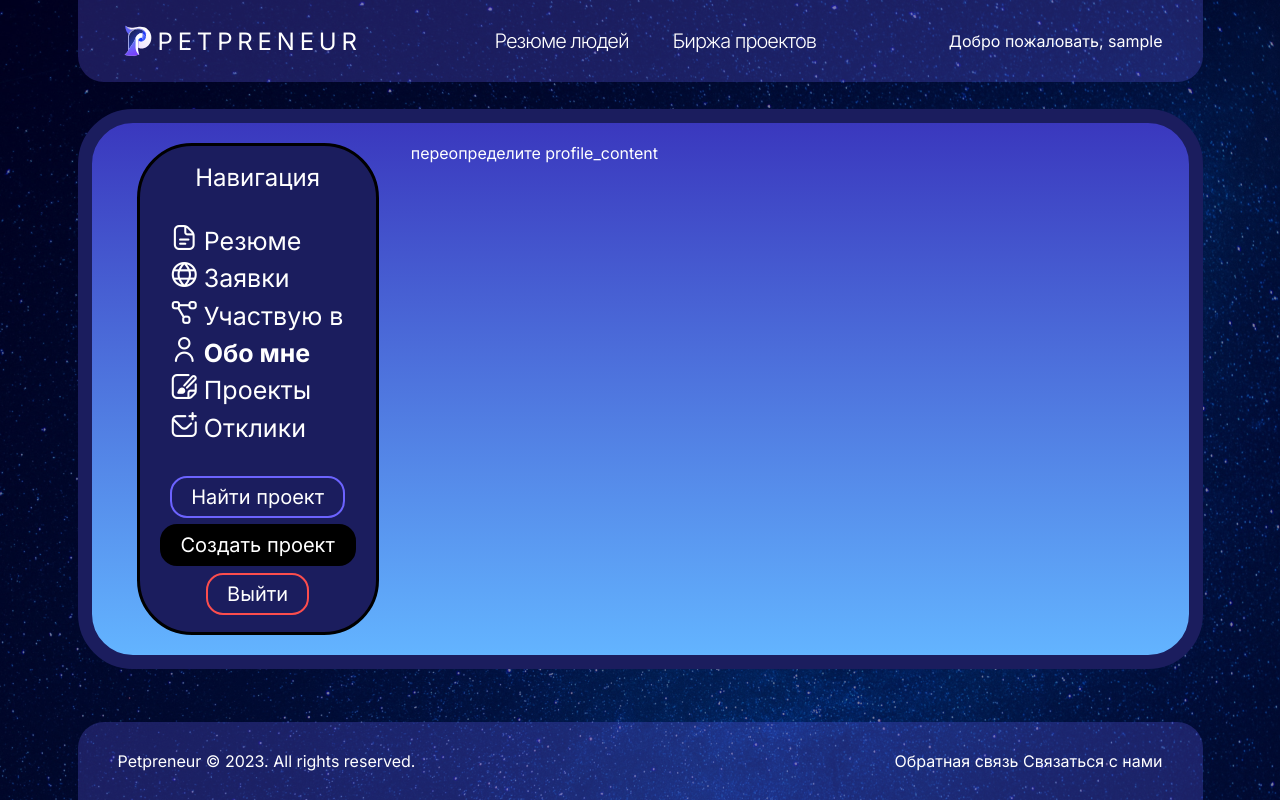
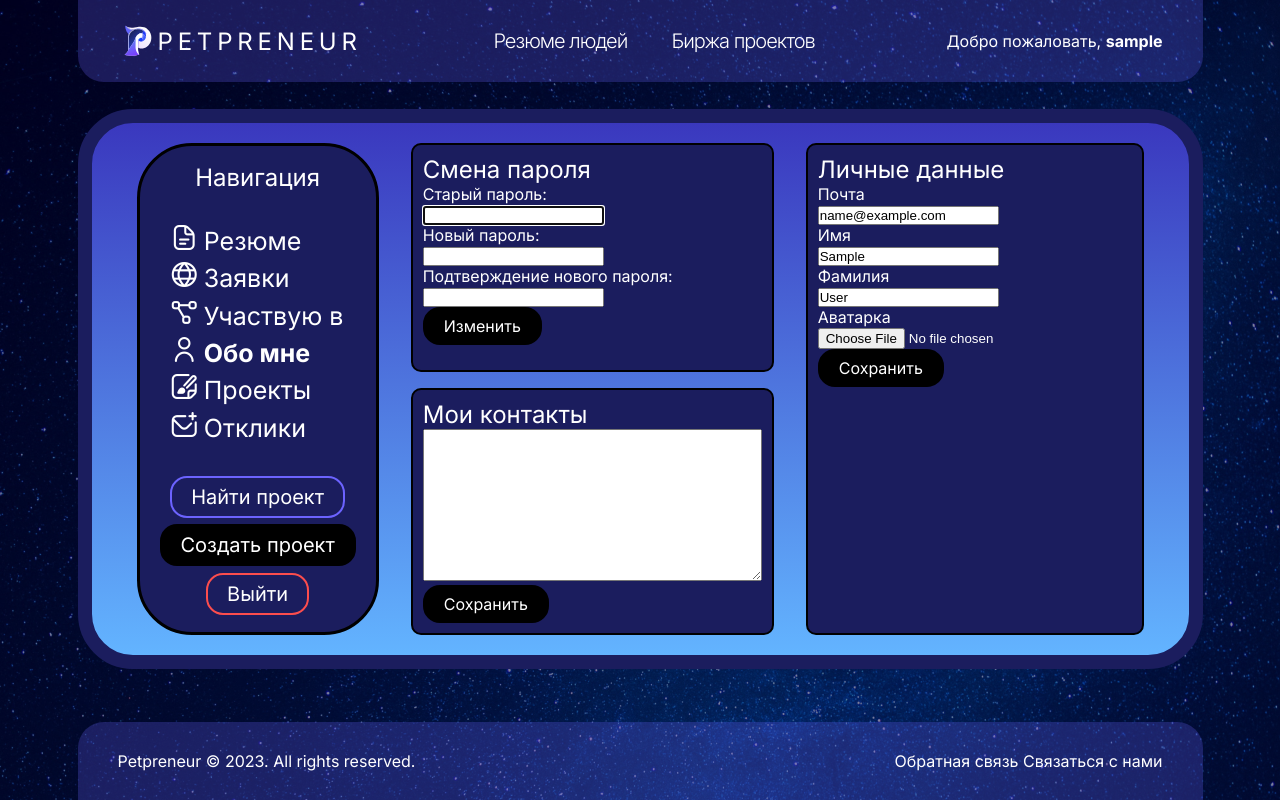
Before and after one commit to N1qro/petpreneur, a Django app: page /auth/profile/ in a window 1280 px wide. Run offline with Django 4.2, Linux system fonts and the light colour scheme; the visitor is signed in with stand-in values (Sample User, id 1); some libraries are stand-ins or nearby versions.

Commit message:
Done additional work in profile area

```diff
--- a/petpreneur/core/templatetags/buttons.py
+++ b/petpreneur/core/templatetags/buttons.py
@@ -38,4 +38,21 @@ def link_button(
     }
 
 
+@register.inclusion_tag("includes/button.html")
+def submit_button(
+    text: str,
+    state: StateType = "hovered",
+    color: ButtonColor = "black",
+    name: str = "submit",
+):
+    return {
+        "tag": "button",
+        "type": "submit",
+        "text": text,
+        "state": state,
+        "color": color,
+        "name": name,
+    }
+
+
 __all__ = []
--- /dev/null
+++ b/petpreneur/resume/forms.py
@@ -0,0 +1,12 @@
+import django.forms
+
+import resume.models
+
+
+class ResumeForm(django.forms.ModelForm):
+    class Meta:
+        model = resume.models.Resume
+        fields = ("text",)
+
+
+__all__ = []
--- a/petpreneur/static_dev/css/global.css
+++ b/petpreneur/static_dev/css/global.css
@@ -24,9 +24,28 @@ h5, .h5 {
     text-align: center;
 }
 
+.flex-grow {
+    flex-grow: 1;
+}
+
+.flex-col-grow {
+    display: flex;
+    flex-direction: column;
+    gap: 1rem;
+}
+
+.flex-col-grow > * {
+    flex: 1;
+}
+
+.form-styled {
+
+}
+
 body {
     --light-text-color: #FFF;
     --main-dark-color: #000235;
+    --dark-blue-color: #1B1D5E;
     --accent-color: 27, 25, 102;
     font-family: "Inter", sans-serif;
     color: var(--light-text-color);
@@ -145,10 +164,14 @@ footer {
 
 /* profile */
 
+.profile--section {
+    background-color: var(--dark-blue-color);
+    border: 2px solid black;
+    border-radius: 10px;
+    padding: 10px;
+}
+
 .profile-container {
-    /* display: grid;
-    grid-template-columns: minmax(240px, 1fr) 3fr; */
-
     display: flex;
     flex-direction: row;
     flex-wrap: wrap;
@@ -195,12 +218,15 @@ footer {
 .profile--skills {
     display: flex;
     flex-direction: column;
+    justify-content: center;
 }
 
 .profile--skills--container {
-    max-height: 600px;
-    flex: 1;
-    background-color: white;
+    min-height: 200px;
+
+    border-radius: 10px;
+    border: 2px solid black;
+    background-color: var(--dark-blue-color);
 }
 
 .profile--resume {
@@ -212,7 +238,18 @@ footer {
 }
 
 .profile--resume > textarea {
+    font-family: "Inter", sans-serif;
+    background-color: var(--dark-blue-color);
+    color: white;
+    border: black 2px solid;
+    border-radius: 10px;
+    padding: 5px;
+    resize: none;
     flex: 1;
+}
+
+.profile--resume > button[type="submit"] {
+    width: auto;
 }
 
 @media (max-width: 760px) {
--- a/petpreneur/static_dev/css/includes.css
+++ b/petpreneur/static_dev/css/includes.css
@@ -7,6 +7,7 @@
     border-radius: 17px;
     border: 2px solid var(--background-color);
     width: fit-content;
+    text-align: center;
 }
 
 .button:hover {
@@ -75,3 +76,24 @@ header > nav {
 .navbar--brand > img {
     max-width: 40px;
 }
+
+.navbar--message {
+    text-align: center;
+    font-size: 1.1rem;
+    border-radius: 10px;
+    border: 2px solid white;
+    padding: 10px;
+    background-color: #FC4D4D;
+}
+
+.message--error {
+    background-color: #FC4D4D;
+}
+
+.message--success {
+    background-color: #25bf72;
+}
+
+.navbar--message > * {
+    display: inline;
+}
--- a/petpreneur/templates/includes/button.html
+++ b/petpreneur/templates/includes/button.html
@@ -1 +1 @@
-<{{tag}}{% if tag == "a" %} href="{{href}}"{% endif %} class="button button-{{state}} button-color-{{color}}">{{text}}</{{tag}}>
+<{{tag}}{% if tag == "a" %} href="{{href}}"{% endif %} {% if type %}type="{{type}}"{% endif %} {% if name %}name="{{name}}"{% endif %} class="button button-{{state}} button-color-{{color}}">{{text}}</{{tag}}>
--- a/petpreneur/templates/includes/header.html
+++ b/petpreneur/templates/includes/header.html
@@ -12,7 +12,7 @@
     {% if request.user.is_authenticated %}
         {% url "users:profile" as profile_link %}
         <a href="{{profile_link}}">
-            <p>Добро пожаловать, {{request.user.username}}</p>
+            <p>Добро пожаловать, <strong>{{request.user.username}}</strong></p>
         </a>
     {% else %}
         {% url "users:signup" as signup_url %}
@@ -23,3 +23,13 @@
         </div>
     {% endif %}
 </header>
+{% if messages %}
+{% for message in messages %}
+{% if forloop.first %}
+<article class="navbar--message message--{{message.tags}}">
+    <i class="fi fi-rr-info"></i>
+    <p>{{message}}</p>
+</article>
+{% endif %}
+{% endfor %}
+{% endif %}
--- a/petpreneur/templates/users/profile/profile.html
+++ b/petpreneur/templates/users/profile/profile.html
@@ -1 +1,39 @@
 {% extends "users/profile/profile_base.html" %}
+{% load buttons %}
+
+{% block profile_content %}
+<div class="flex-col-grow">
+    <form class="profile--section form-styled" method="POST">
+        <h5>Смена пароля</h5>
+        {% csrf_token %}
+        {% for field in password_form %}
+            <p>
+                <label for="{{ field.id_for_label }}">{{field.label}}:</label>
+                <br>
+                {{field}}
+            </p>
+        {% endfor %}
+        {% submit_button "Изменить" name="password_change" %}
+    </form>
+    <form class="profile--section form-styled" method="POST">
+        <h5>Мои контакты</h5>
+        {% csrf_token %}
+        {{contacts_form.contacts}}
+        {% submit_button "Сохранить" name="contacts_change" %}
+    </form>
+</div>
+<div class="profile--section flex-grow">
+    <form method="POST" enctype="multipart/form-data">
+        {% csrf_token %}
+        <h5>Личные данные</h5>
+        {% for field in user_form %}
+        <p>
+            <label for="{{field.id_for_label}}">{{field.label}}</label>
+            <br>
+            {{field}}
+        </p>
+        {% endfor %}
+        {% submit_button "Сохранить" name="user_change" %}
+    </form>
+</div>
+{% endblock profile_content %}
--- a/petpreneur/users/forms.py
+++ b/petpreneur/users/forms.py
@@ -36,7 +36,6 @@ class UserChangeForm(
             model.first_name.field.name,
             model.last_name.field.name,
             model.image.field.name,
-            model.contacts.field.name,
         )
 
         labels = {
@@ -48,4 +47,10 @@ class UserChangeForm(
         }
 
 
+class UserContactsForm(django.forms.ModelForm):
+    class Meta:
+        model = users.models.User
+        fields = (users.models.User.contacts.field.name,)
+
+
 __all__ = []
--- a/petpreneur/users/views.py
+++ b/petpreneur/users/views.py
@@ -1,5 +1,6 @@
 import django.conf
 import django.contrib.auth.decorators
+import django.contrib.auth.forms
 import django.contrib.auth.models
 import django.contrib.messages
 import django.contrib.sites.shortcuts
@@ -7,10 +8,12 @@ import django.core.mail
 import django.core.signing
 import django.http
 import django.shortcuts
+import django.urls
 import django.utils.decorators
 import django.utils.timezone
 import django.views.generic
 
+import resume.forms
 import resume.models
 import users.forms
 import users.models
@@ -125,7 +128,21 @@ class ActivateView(django.views.generic.RedirectView):
 
 @django.contrib.auth.decorators.login_required()
 def resume_view(request: django.http.HttpRequest):
-    context = {}
+    resume_object = resume.models.Resume.objects.get(user_id=request.user.id)
+    if request.method == "POST":
+        form = resume.forms.ResumeForm(
+            request.POST or None,
+            instance=resume_object,
+        )
+        if form.is_valid():
+            form.save()
+            return django.shortcuts.redirect(
+                django.urls.reverse("users:resumes"),
+            )
+    else:
+        form = resume.forms.ResumeForm(instance=resume_object)
+
+    context = {"form": form}
     template_name = "users/profile/resumes.html"
     return django.shortcuts.render(request, template_name, context)
 
@@ -146,7 +163,55 @@ def participate_view(request: django.http.HttpRequest):
 
 @django.contrib.auth.decorators.login_required()
 def profile_view(request: django.http.HttpRequest):
-    context = {}
+    password_change_form = django.contrib.auth.forms.PasswordChangeForm(
+        user=request.user,
+        data=request.POST or None,
+    )
+    user_contacts_form = users.forms.UserContactsForm(
+        instance=request.user,
+        data=request.POST or None,
+    )
+    user_change_form = users.forms.UserChangeForm(
+        instance=request.user,
+        data=request.POST or None,
+        files=request.FILES or None,
+    )
+
+    if request.method == "POST":
+        if (
+            "password_change" in request.POST
+            and password_change_form.is_valid()
+        ):
+            password_change_form.save()
+            django.contrib.messages.add_message(
+                request,
+                django.contrib.messages.SUCCESS,
+                "Проверьте почту, там лежит ссылка",
+            )
+        elif (
+            "contacts_change" in request.POST and user_contacts_form.is_valid()
+        ):
+            user_contacts_form.save()
+            django.contrib.messages.add_message(
+                request,
+                django.contrib.messages.SUCCESS,
+                "Контакты успешно изменены!",
+            )
+        elif "user_change" in request.POST:
+            if user_change_form.is_valid():
+                user_change_form.save()
+                django.contrib.messages.add_message(
+                    request,
+                    django.contrib.messages.SUCCESS,
+                    "Данные пользователя успешно изменены!",
+                )
+        return django.shortcuts.redirect(django.urls.reverse("users:profile"))
+
+    context = {
+        "password_form": password_change_form,
+        "contacts_form": user_contacts_form,
+        "user_form": user_change_form,
+    }
     template_name = "users/profile/profile.html"
     return django.shortcuts.render(request, template_name, context)
 
```
Also changed, not shown: petpreneur/templates/users/profile/resumes.html (+5 -6 lines).
